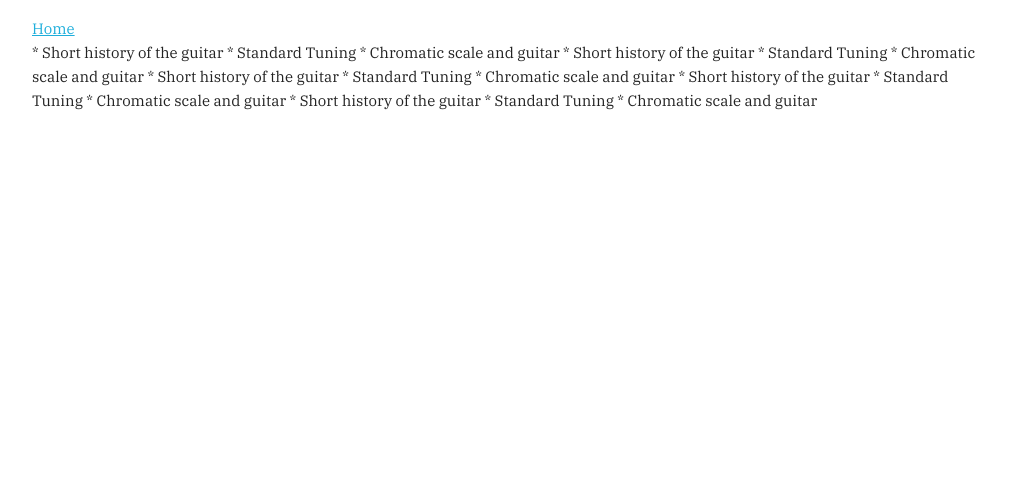
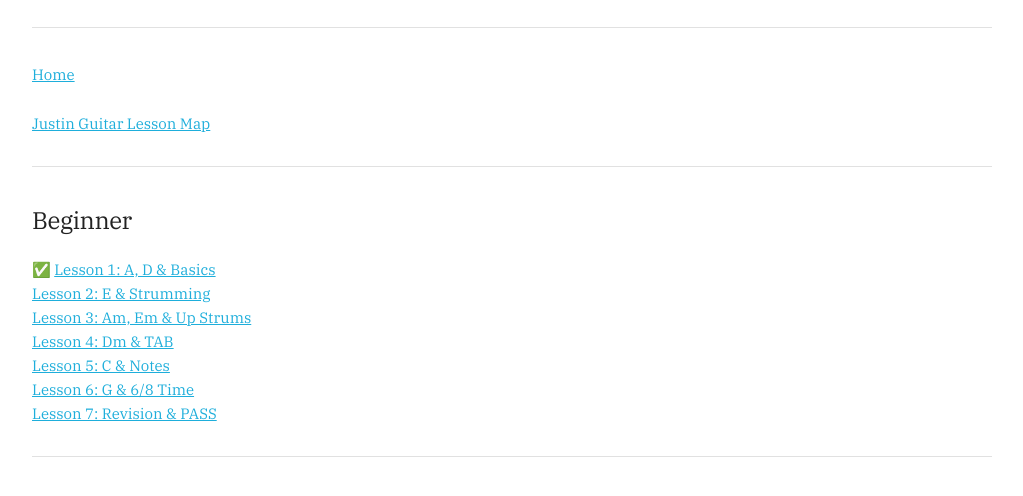
Before and after one commit to dantaki/music, a website: page justinguitar_progress.html in a window 1280 px wide. Shown: the part 140-636 px from the top of the page, without its empty margins (128-1151 px from the left). Drawn offline with nearby package versions, Linux system fonts and the light colour scheme.

Commit message:
added justin guitar

```diff
--- a/justinguitar_progress.html
+++ b/justinguitar_progress.html
@@ -28,25 +28,29 @@
    <div class="two column" style="margin-top: 10%">
 
       <h4>JustinGuitar Progress</h4>
-      <a href="index.html">Home</a>
+      <hr>
 
       <p>
-        * Short history of the guitar
-        * Standard Tuning
-        * Chromatic scale and guitar
-        * Short history of the guitar
-        * Standard Tuning
-        * Chromatic scale and guitar
-        * Short history of the guitar
-        * Standard Tuning
-        * Chromatic scale and guitar
-        * Short history of the guitar
-        * Standard Tuning
-        * Chromatic scale and guitar
-        * Short history of the guitar
-        * Standard Tuning
-        * Chromatic scale and guitar
+        <a href="index.html">Home</a>
       </p>
+
+      <p>
+        <a href="https://www.justinguitar.com/site-map-and-lesson-structure">Justin Guitar Lesson Map</a>
+      </p>
+
+      <hr>
+
+      <h5>Beginner</h5>
+      <p>
+          &#9989; <a href="https://www.justinguitar.com/modules/beginner-guitar-lesson-1">Lesson 1: A, D &amp; Basics</a><br />
+          <a href="https://www.justinguitar.com/modules/beginner-guitar-lesson-2">Lesson 2: E &amp; Strumming</a><br />
+          <a href="https://www.justinguitar.com/modules/beginner-guitar-lesson-3">Lesson 3: Am, Em &amp; Up Strums</a><br />
+          <a href="https://www.justinguitar.com/modules/beginner-guitar-lesson-4">Lesson 4: Dm &amp; TAB</a><br />
+          <a href="https://www.justinguitar.com/modules/beginner-guitar-lesson-5">Lesson 5: C &amp; Notes</a><br />
+          <a href="https://www.justinguitar.com/modules/beginner-guitar-lesson-6">Lesson 6: G &amp; 6/8 Time</a><br />
+          <a href="https://www.justinguitar.com/modules/beginner-guitar-lesson-7">Lesson 7: Revision &amp; PASS</a></p>
+      </p>
+      <hr>
 
     </div>
   </div>
```
Also changed, not shown: index.html (+7 -2 lines).
